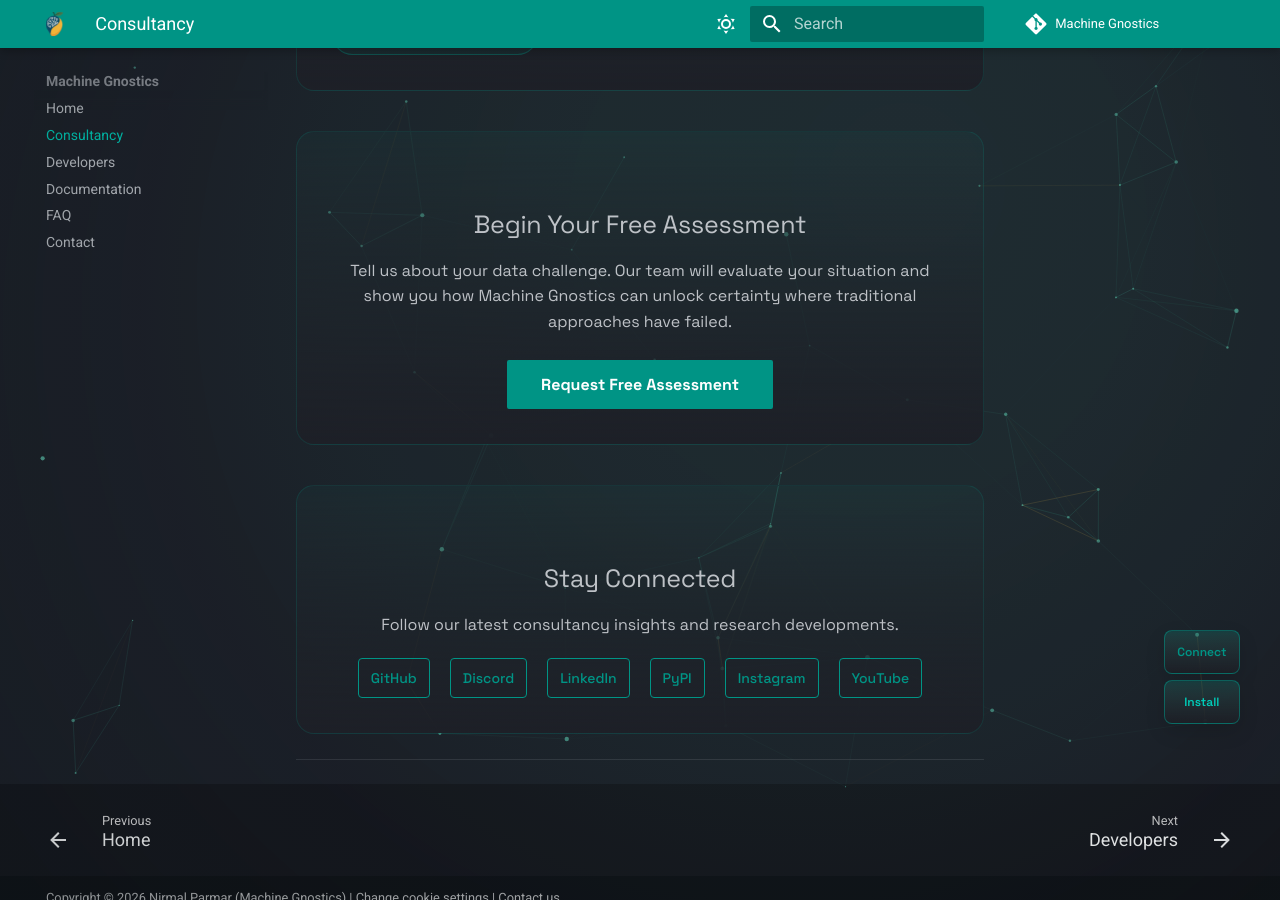
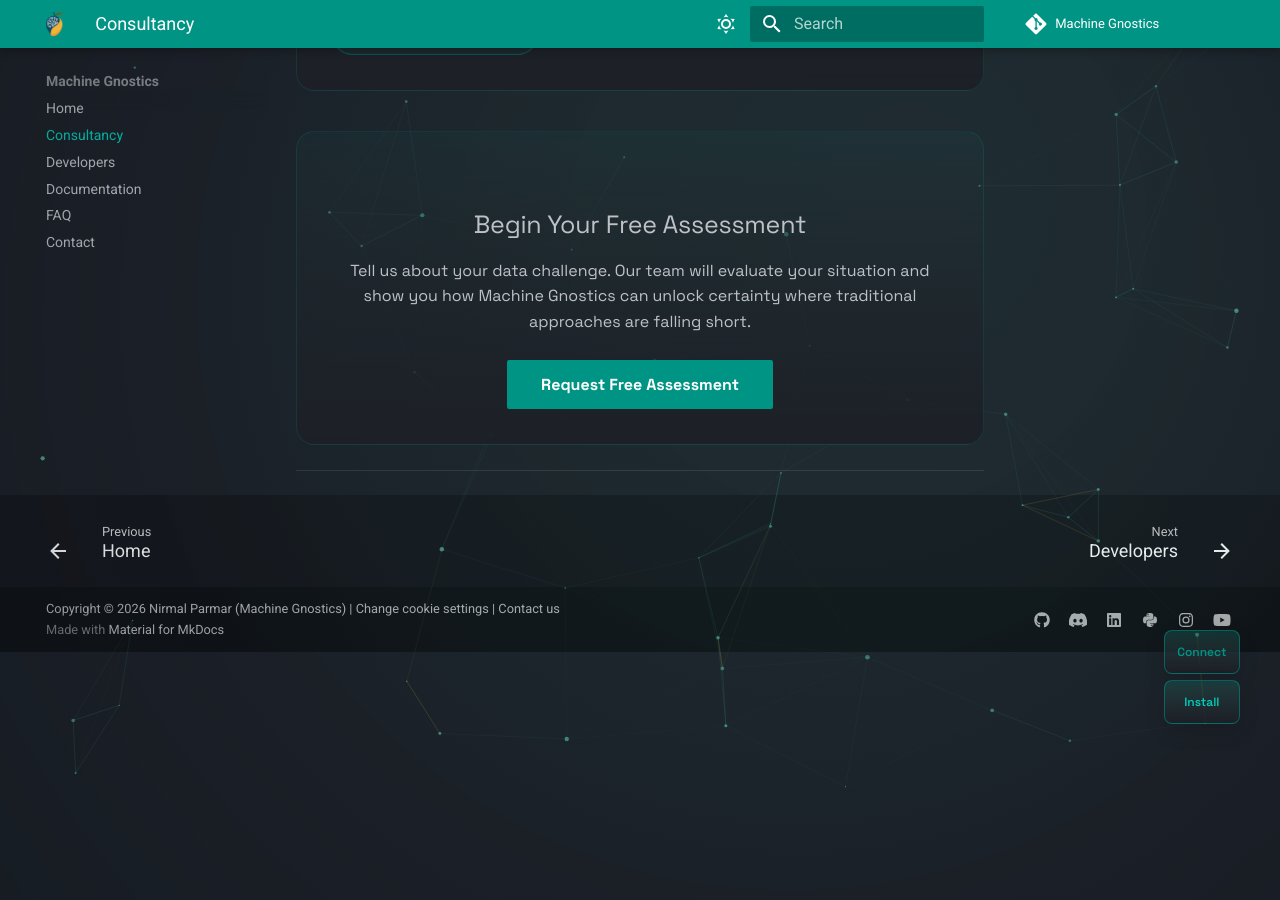
Before and after one commit to MachineGnostics/machinegnostics.io, an MkDocs documentation site: the page built from docs/consultancy.md, in a window 1280 px wide and 900 px high, scrolled down 2638 px. Built offline with MkDocs 1.6.1 and Material for MkDocs 9.7.7, drawn with Linux system fonts in a browser that asks for light colours; plug-ins that fetch from the network failed and are left out; comment, search, counter and statistics services are not loaded; some of the changed text lies outside the part shown.

Commit message:
webpage minor fix

```diff
--- a/docs/consultancy.md
+++ b/docs/consultancy.md
@@ -17,7 +17,7 @@
 	<section class="gn-section gn-reveal">
 		<h2>Our Consulting Services</h2>
 		<p>
-			We work with organizations to identify where <span style="color: #FF8C00; font-weight: bold;">non-statistical machine learning</span> can solve the unsolvable.
+			We work with organizations to identify where <span style="color: #FF8C00; font-weight: bold;"> Machine Gnostics (Machine Learning Powered by Mathematical Gnostics)</span> can solve the unsolvable.
 		</p>
 	</section>
 
@@ -95,24 +95,11 @@
 	<section class="gn-section gn-cta gn-reveal">
 		<h2>Begin Your Free Assessment</h2>
 		<p>
-			Tell us about your data challenge. Our team will evaluate your situation and show you how Machine Gnostics can unlock certainty where traditional approaches have failed.
+			Tell us about your data challenge. Our team will evaluate your situation and show you how Machine Gnostics can unlock certainty where traditional approaches are falling short.
 		</p>
 		<div class="gn-actions">
 			<a href="/contact/" class="md-button md-button--primary">Request Free Assessment</a>
 		</div>
 	</section>
-
-	<section class="gn-section gn-social gn-reveal">
-		<h2>Stay Connected</h2>
-		<p>Follow our latest consultancy insights and research developments.</p>
-		<div class="gn-social-links">
-			<a href="https://github.com/MachineGnostics/machinegnostics" target="_blank" title="GitHub">GitHub</a>
-			<a href="https://discord.gg/WMMUaeJe2X" target="_blank" title="Discord">Discord</a>
-			<a href="https://www.linkedin.com/company/109036022/" target="_blank" title="LinkedIn">LinkedIn</a>
-			<a href="https://pypi.org/project/machinegnostics/" target="_blank" title="PyPI">PyPI</a>
-			<a href="https://www.instagram.com/machinegnostics/" target="_blank" title="Instagram">Instagram</a>
-			<a href="https://www.youtube.com/@MachineGnostics" target="_blank" title="YouTube">YouTube</a>
-		</div>
-	</section>
 </div>
 ---
```
Also changed, not shown: docs/developers.md (+2 -14 lines), docs/faq.md (+0 -13 lines).
